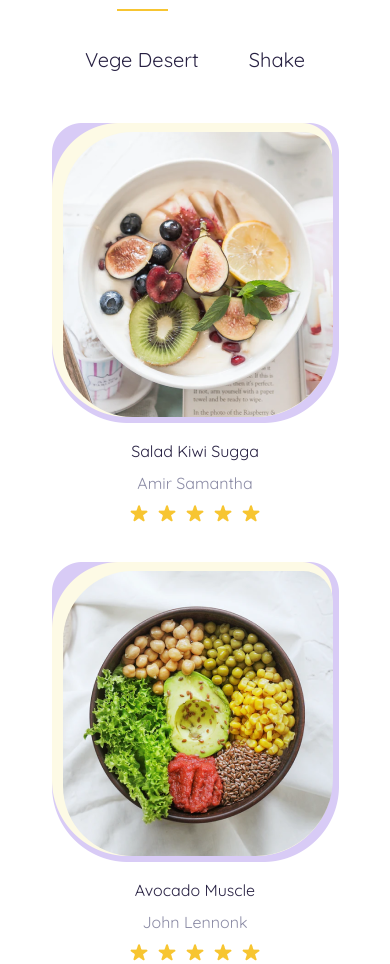
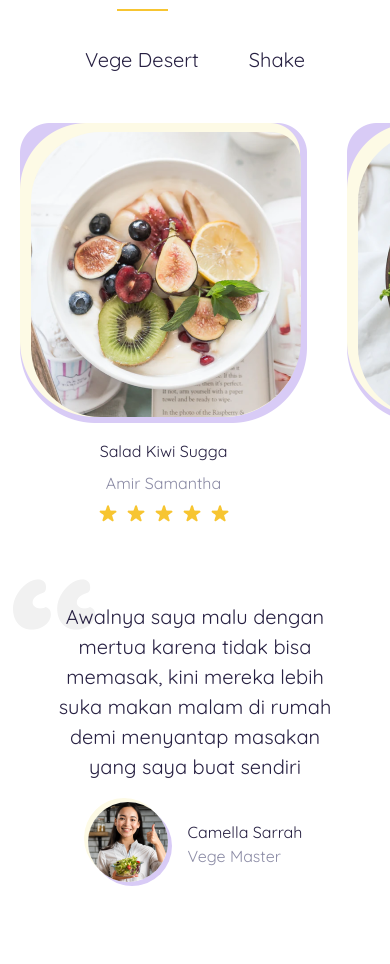
Before and after one commit to obipranata/foodyar-tailwindcss, a plain HTML site: page index.html in a window 390 px wide. Shown: the part 962-1926 px from the top of the page. Drawn offline with nearby package versions, Linux system fonts and the light colour scheme; a web font is replaced by a local one.

Commit message:
add overflow scroll to food menu

```diff
--- a/assets/css/style.css
+++ b/assets/css/style.css
@@ -79,6 +79,19 @@
   color: #272042;
 }
 
+/* Hide scrollbar for Chrome, Safari and Opera */
+.cards::-webkit-scrollbar {
+  display: none;
+}
+
+/* Hide scrollbar for IE, Edge and Firefox */
+.cards {
+  -ms-overflow-style: none;
+  /* IE and Edge */
+  scrollbar-width: none;
+  /* Firefox */
+}
+
 h3 {
   font-weight: 500;
   font-size: 22px;
--- a/index.html
+++ b/index.html
@@ -140,7 +140,7 @@
       </ul>
     </div>
     <div data-aos="fade-up" data-aos-duration="3000" data-aos-duration="3000"
-      class="container flex flex-wrap lg:flex-nowrap justify-center gap-10 items-center lg:justify-between mt-[50px]">
+      class="cards container flex gap-10 items-center lg:justify-between mt-[50px] overflow-x-scroll lg:overflow-visible px-5 lg:px-0">
       <div class="card text-center">
         <div class="relative w-[287px] h-[300px] box-border">
           <div class="card-image bg-[url('./assets/images/bg.png')] bg-contain w-[287px] h-[300px] relative">
```
